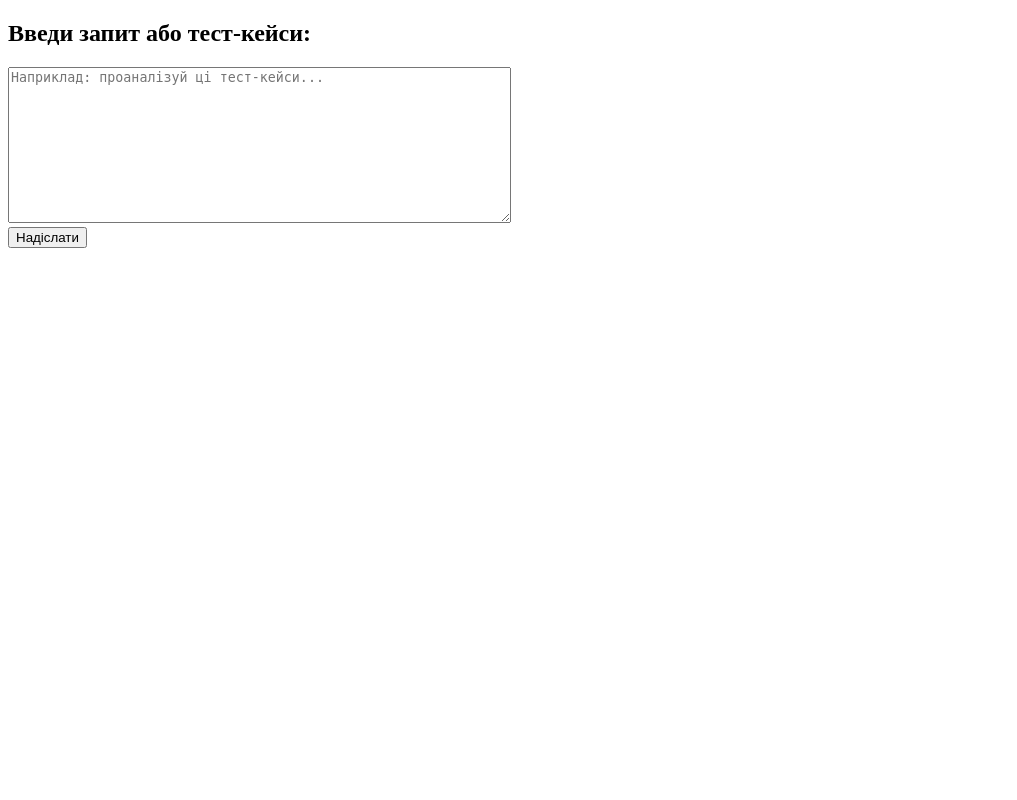
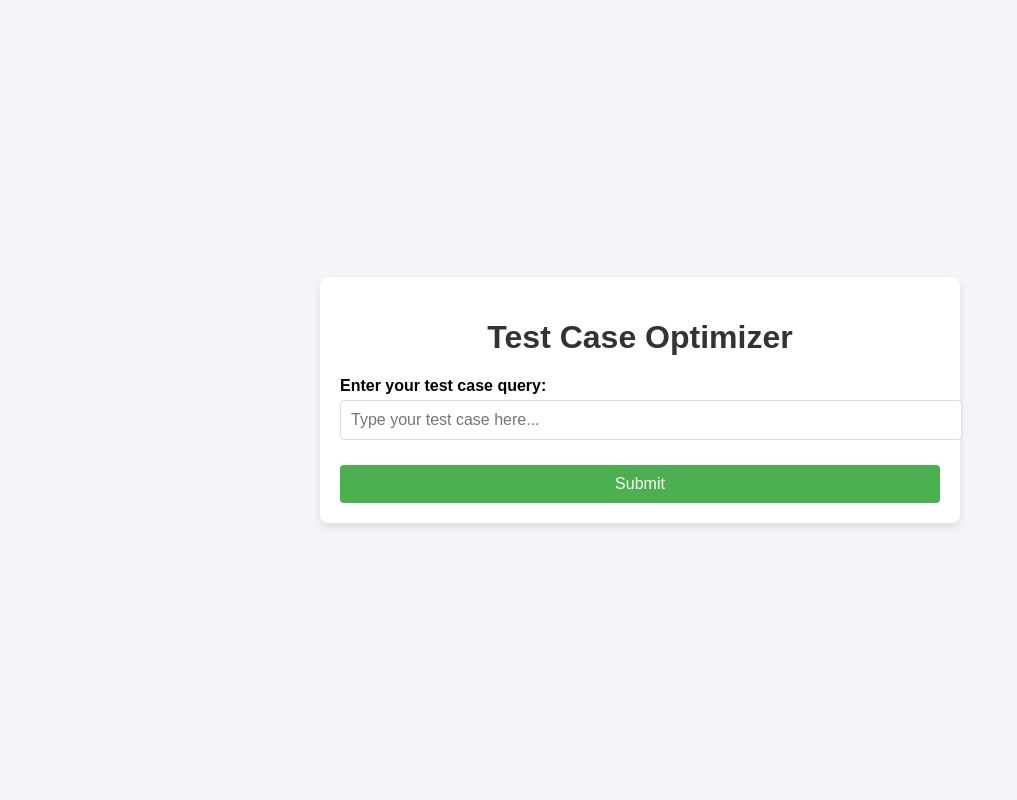
Before and after one commit to TravieCooper/AI-Testcase-Optimizer, a Flask app: page / in a window 1280 px wide. Shown: the whole page, without its empty margins (0-1017 px from the left). Run offline with Flask 3, Linux system fonts and the light colour scheme.

Commit message:
Update index.html

```diff
--- a/Templates/index.html
+++ b/Templates/index.html
@@ -2,18 +2,109 @@
 <html lang="uk">
 <head>
     <meta charset="UTF-8">
-    <title>Аналіз тест-кейсів</title>
+    <meta name="viewport" content="width=device-width, initial-scale=1.0">
+    <title>Test Case Optimizer</title>
+    <style>
+        body {
+            font-family: Arial, sans-serif;
+            background-color: #f4f4f9;
+            margin: 0;
+            padding: 0;
+            height: 100vh;
+            display: flex;
+            justify-content: center;
+            align-items: center;
+        }
+
+        .container {
+            background-color: #fff;
+            padding: 20px;
+            border-radius: 8px;
+            box-shadow: 0 4px 8px rgba(0, 0, 0, 0.1);
+            max-width: 600px;
+            width: 100%;
+        }
+
+        h1 {
+            text-align: center;
+            color: #333;
+        }
+
+        .form-group {
+            margin-bottom: 15px;
+        }
+
+        label {
+            display: block;
+            font-weight: bold;
+            margin-bottom: 5px;
+        }
+
+        input[type="text"], textarea {
+            width: 100%;
+            padding: 10px;
+            font-size: 16px;
+            border: 1px solid #ddd;
+            border-radius: 4px;
+            margin-bottom: 10px;
+        }
+
+        button {
+            width: 100%;
+            padding: 10px;
+            background-color: #4CAF50;
+            color: white;
+            border: none;
+            border-radius: 4px;
+            font-size: 16px;
+            cursor: pointer;
+        }
+
+        button:hover {
+            background-color: #45a049;
+        }
+
+        .response {
+            margin-top: 20px;
+            padding: 10px;
+            background-color: #f1f1f1;
+            border-radius: 4px;
+            border: 1px solid #ddd;
+            word-wrap: break-word;
+        }
+
+        .error {
+            color: red;
+            font-weight: bold;
+        }
+    </style>
 </head>
 <body>
-    <h2>Введи запит або тест-кейси:</h2>
-    <form method="post">
-        <textarea name="prompt" rows="10" cols="60" placeholder="Наприклад: проаналізуй ці тест-кейси..."></textarea><br>
-        <input type="submit" value="Надіслати">
+
+<div class="container">
+    <h1>Test Case Optimizer</h1>
+
+    <form method="POST">
+        <div class="form-group">
+            <label for="prompt">Enter your test case query:</label>
+            <input type="text" id="prompt" name="prompt" required placeholder="Type your test case here...">
+        </div>
+        <button type="submit">Submit</button>
     </form>
 
     {% if response %}
-        <h3>Відповідь:</h3>
-        <div style="white-space: pre-line;">{{ response }}</div>
+    <div class="response">
+        <h3>Response:</h3>
+        <p>{{ response }}</p>
+    </div>
     {% endif %}
+
+    {% if response == "⚠️ Введіть запит довжиною не менше 10 символів." %}
+    <div class="error">
+        <p>{{ response }}</p>
+    </div>
+    {% endif %}
+</div>
+
 </body>
 </html>
```
